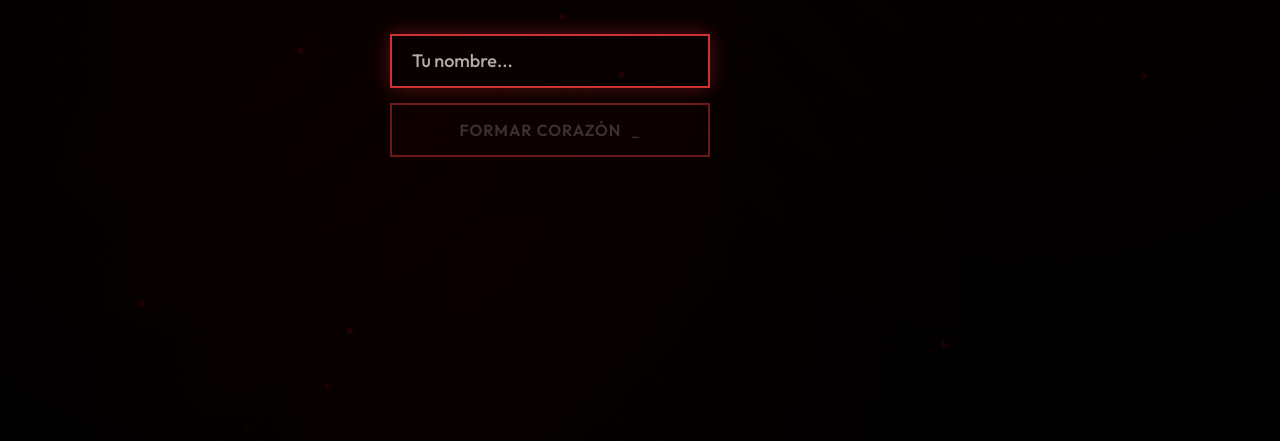
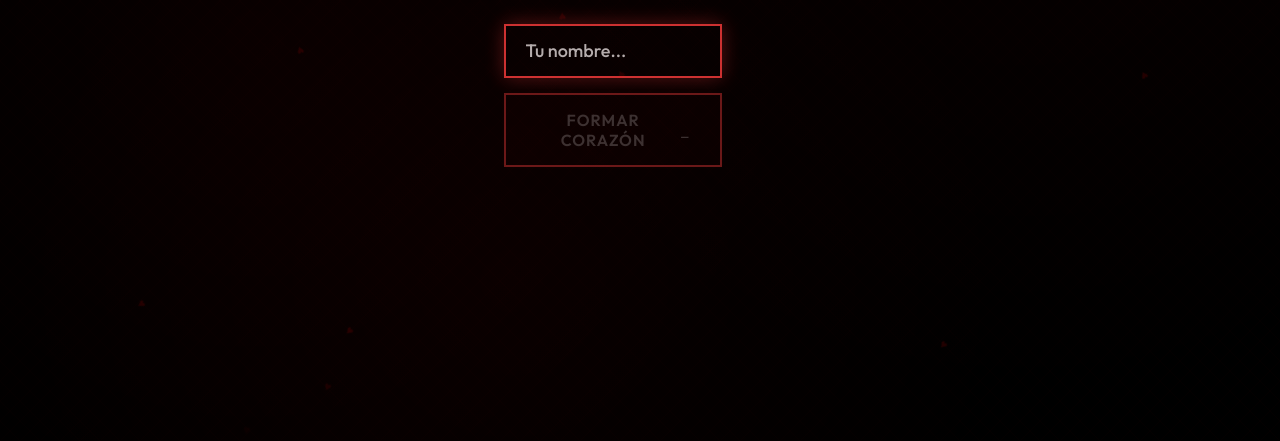
Before and after one commit to Sandreke/name-to-heart, a website: page index.html in a window 1280 px wide. Shown: the part 359-800 px from the top of the page. Drawn offline with Linux system fonts and the light colour scheme; a web font is replaced by a local one.

Commit message:
Center input section horizontally

```diff
--- a/style.css
+++ b/style.css
@@ -154,7 +154,11 @@ body {
 .input-section {
     max-width: 500px;
     width: 100%;
-    margin-bottom: 40px;
+    margin: 0 auto 40px;
+    display: flex;
+    flex-direction: column;
+    align-items: center;
+    justify-content: center;
 }
 
 .input-container {
```
